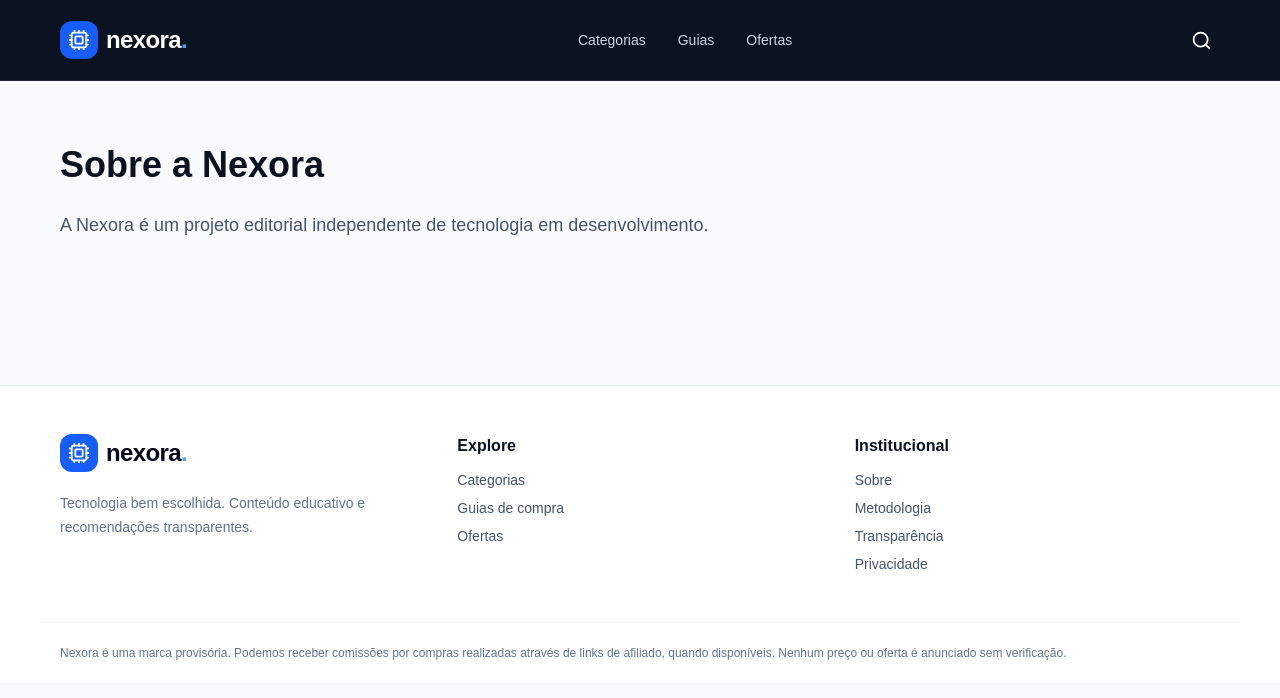
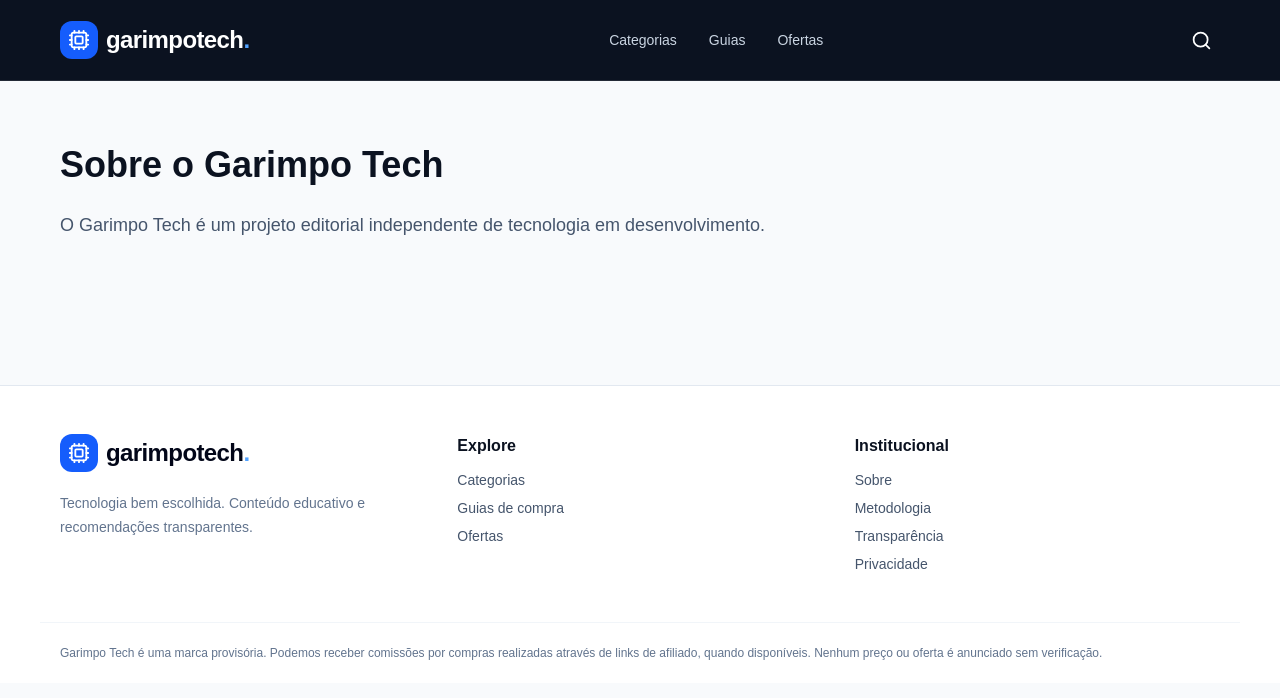
Before and after one commit to Altruiz10/garimpotech, a Next.js app: page /sobre in a window 1280 px wide. Shown: the top 698 px of the page. Built offline with nearby package versions, Linux system fonts and the light colour scheme.

Commit message:
Rebrand from Nexora to Garimpo Tech
Update site title, logo, footer, about page, README and package name.

Co-Authored-By: Claude Sonnet 5.5 <noreply@anthropic.com>

```diff
--- a/package.json
+++ b/package.json
@@ -1,5 +1,5 @@
 {
-  "name": "nexora",
+  "name": "garimpotech",
   "version": "0.1.0",
   "private": true,
   "scripts": {
--- a/src/app/layout.tsx
+++ b/src/app/layout.tsx
@@ -1,3 +1,3 @@
 import type {Metadata} from "next";import "./globals.css";import {Header} from "@/components/header";import {Footer} from "@/components/footer";
-export const metadata:Metadata={title:{default:"Nexora | Tecnologia bem escolhida",template:"%s | Nexora"},description:"Guias e comparativos de tecnologia para ajudar você a escolher melhor.",robots:{index:false,follow:false}};
+export const metadata:Metadata={title:{default:"Garimpo Tech | Tecnologia bem escolhida",template:"%s | Garimpo Tech"},description:"Guias e comparativos de tecnologia para ajudar você a escolher melhor.",robots:{index:false,follow:false}};
 export default function RootLayout({children}:{children:React.ReactNode}){return <html lang="pt-BR"><body><Header/><main id="conteudo">{children}</main><Footer/></body></html>}
--- a/src/app/sobre/page.tsx
+++ b/src/app/sobre/page.tsx
@@ -1 +1 @@
-export const metadata={title:'Sobre a Nexora'};export default function Page(){return <div className="container-site max-w-3xl py-16"><h1 className="text-4xl font-black">Sobre a Nexora</h1><p className="mt-6 text-lg leading-8 text-slate-600">A Nexora é um projeto editorial independente de tecnologia em desenvolvimento.</p></div>}
+export const metadata={title:'Sobre o Garimpo Tech'};export default function Page(){return <div className="container-site max-w-3xl py-16"><h1 className="text-4xl font-black">Sobre o Garimpo Tech</h1><p className="mt-6 text-lg leading-8 text-slate-600">O Garimpo Tech é um projeto editorial independente de tecnologia em desenvolvimento.</p></div>}
--- a/src/components/brand.tsx
+++ b/src/components/brand.tsx
@@ -1,3 +1,3 @@
 import { Cpu } from "lucide-react";
 import Link from "next/link";
-export function Brand({light=false}:{light?:boolean}){return <Link href="/" aria-label="Nexora — início" className="inline-flex items-center gap-2"><span className="rounded-xl bg-blue-600 p-2 text-white"><Cpu size={22}/></span><span className={`text-2xl font-black tracking-tight ${light?"text-white":"text-slate-950"}`}>nexora<span className="text-blue-400">.</span></span></Link>}
+export function Brand({light=false}:{light?:boolean}){return <Link href="/" aria-label="Garimpo Tech — início" className="inline-flex items-center gap-2"><span className="rounded-xl bg-blue-600 p-2 text-white"><Cpu size={22}/></span><span className={`text-2xl font-black tracking-tight ${light?"text-white":"text-slate-950"}`}>garimpotech<span className="text-blue-400">.</span></span></Link>}
--- a/src/components/footer.tsx
+++ b/src/components/footer.tsx
@@ -1,2 +1,2 @@
 import Link from "next/link";import {Brand} from "./brand";
-export function Footer(){return <footer className="mt-20 border-t border-slate-200 bg-white"><div className="container-site grid gap-8 py-12 md:grid-cols-3"><div><Brand/><p className="mt-3 max-w-sm text-sm leading-6 text-slate-500">Tecnologia bem escolhida. Conteúdo educativo e recomendações transparentes.</p></div><div><h2 className="font-bold">Explore</h2><div className="mt-3 flex flex-col gap-2 text-sm text-slate-600"><Link href="/categorias">Categorias</Link><Link href="/melhores">Guias de compra</Link><Link href="/ofertas">Ofertas</Link></div></div><div><h2 className="font-bold">Institucional</h2><div className="mt-3 flex flex-col gap-2 text-sm text-slate-600"><Link href="/sobre">Sobre</Link><Link href="/metodologia">Metodologia</Link><Link href="/transparencia">Transparência</Link><Link href="/privacidade">Privacidade</Link></div></div></div><div className="container-site border-t border-slate-100 py-5 text-xs leading-5 text-slate-500">Nexora é uma marca provisória. Podemos receber comissões por compras realizadas através de links de afiliado, quando disponíveis. Nenhum preço ou oferta é anunciado sem verificação.</div></footer>}
+export function Footer(){return <footer className="mt-20 border-t border-slate-200 bg-white"><div className="container-site grid gap-8 py-12 md:grid-cols-3"><div><Brand/><p className="mt-3 max-w-sm text-sm leading-6 text-slate-500">Tecnologia bem escolhida. Conteúdo educativo e recomendações transparentes.</p></div><div><h2 className="font-bold">Explore</h2><div className="mt-3 flex flex-col gap-2 text-sm text-slate-600"><Link href="/categorias">Categorias</Link><Link href="/melhores">Guias de compra</Link><Link href="/ofertas">Ofertas</Link></div></div><div><h2 className="font-bold">Institucional</h2><div className="mt-3 flex flex-col gap-2 text-sm text-slate-600"><Link href="/sobre">Sobre</Link><Link href="/metodologia">Metodologia</Link><Link href="/transparencia">Transparência</Link><Link href="/privacidade">Privacidade</Link></div></div></div><div className="container-site border-t border-slate-100 py-5 text-xs leading-5 text-slate-500">Garimpo Tech é uma marca provisória. Podemos receber comissões por compras realizadas através de links de afiliado, quando disponíveis. Nenhum preço ou oferta é anunciado sem verificação.</div></footer>}
```
Also changed, not shown: src/components/hero.tsx (+1 -1 lines), 2 other files (tests, documents, lock files or other folders).
